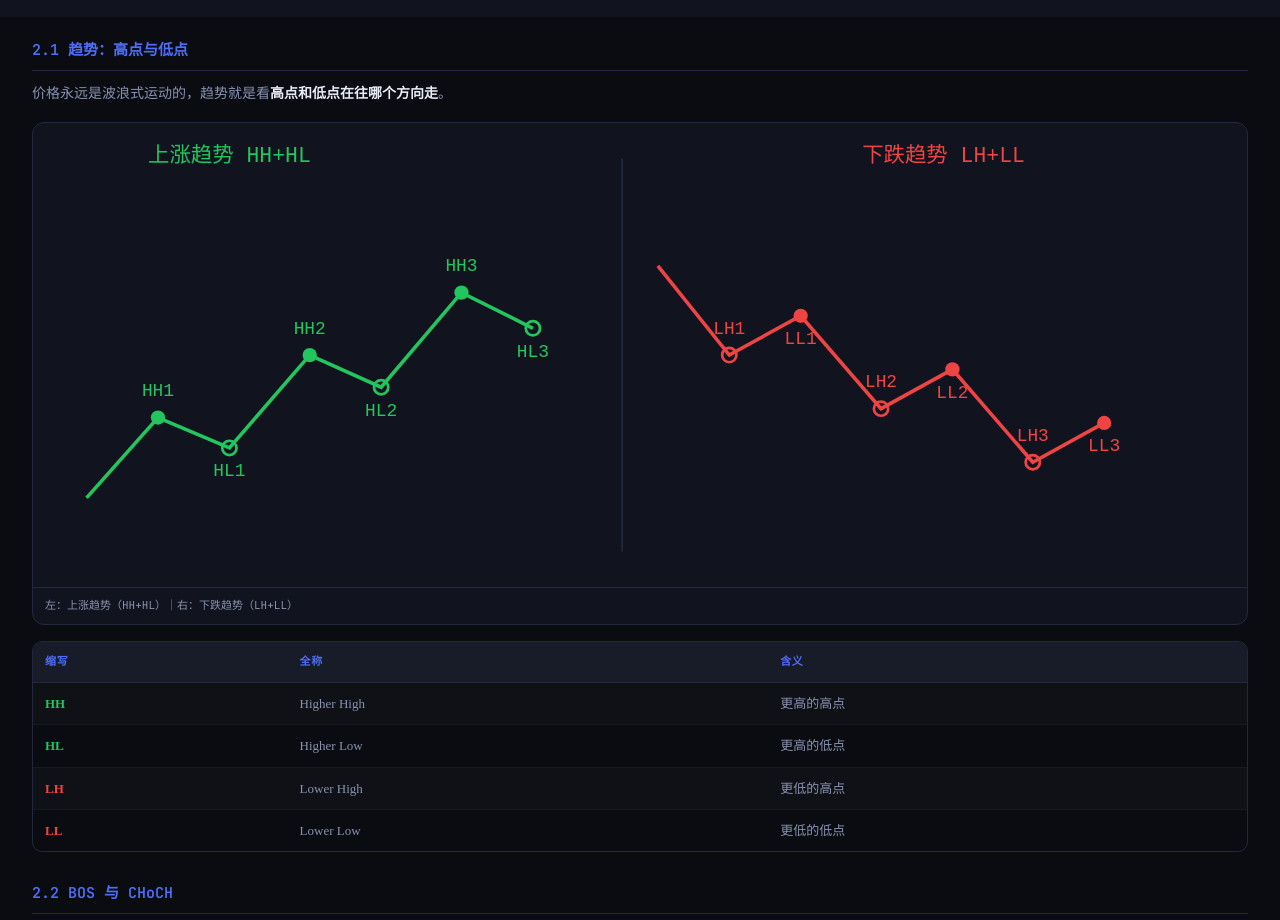
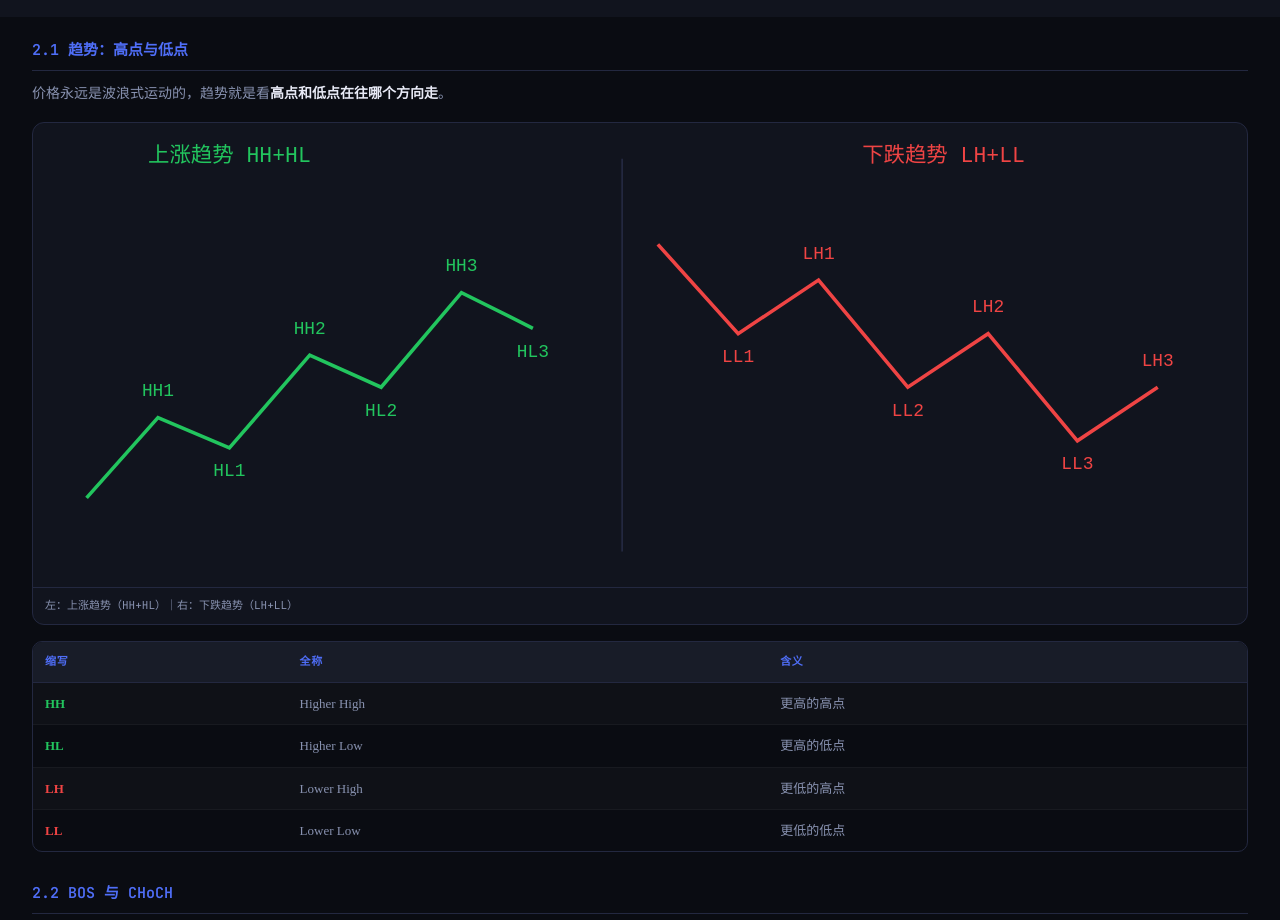
Before and after one commit to JCC-Grace/SMC-Guide, a plain HTML site: page index.html in a window 1280 px wide. Shown: the part 1268-2188 px from the top of the page. Drawn offline with Linux system fonts and the light colour scheme.

Commit message:
Add files via upload
update LL LH

```diff
--- a/index.html
+++ b/index.html
@@ -163,23 +163,23 @@ footer{text-align:center;padding:32px 24px;border-top:1px solid var(--line);font
           <!-- 上涨 -->
           <text x="110" y="22" text-anchor="middle" font-size="12" fill="#22c55e" font-family="monospace">上涨趋势 HH+HL</text>
           <polyline points="30,210 70,165 110,182 155,130 195,148 240,95 280,115" fill="none" stroke="#22c55e" stroke-width="2"/>
-          <circle cx="70" cy="165" r="4" fill="#22c55e"/><text x="70" y="153" text-anchor="middle" font-size="10" fill="#22c55e" font-family="monospace">HH1</text>
-          <circle cx="155" cy="130" r="4" fill="#22c55e"/><text x="155" y="118" text-anchor="middle" font-size="10" fill="#22c55e" font-family="monospace">HH2</text>
-          <circle cx="240" cy="95" r="4" fill="#22c55e"/><text x="240" y="83" text-anchor="middle" font-size="10" fill="#22c55e" font-family="monospace">HH3</text>
-          <circle cx="110" cy="182" r="4" fill="none" stroke="#22c55e" stroke-width="1.5"/><text x="110" y="198" text-anchor="middle" font-size="10" fill="#22c55e" font-family="monospace">HL1</text>
-          <circle cx="195" cy="148" r="4" fill="none" stroke="#22c55e" stroke-width="1.5"/><text x="195" y="164" text-anchor="middle" font-size="10" fill="#22c55e" font-family="monospace">HL2</text>
-          <circle cx="280" cy="115" r="4" fill="none" stroke="#22c55e" stroke-width="1.5"/><text x="280" y="131" text-anchor="middle" font-size="10" fill="#22c55e" font-family="monospace">HL3</text>
+          <text x="70" y="153" text-anchor="middle" font-size="10" fill="#22c55e" font-family="monospace">HH1</text>
+          <text x="155" y="118" text-anchor="middle" font-size="10" fill="#22c55e" font-family="monospace">HH2</text>
+          <text x="240" y="83" text-anchor="middle" font-size="10" fill="#22c55e" font-family="monospace">HH3</text>
+          <text x="110" y="198" text-anchor="middle" font-size="10" fill="#22c55e" font-family="monospace">HL1</text>
+          <text x="195" y="164" text-anchor="middle" font-size="10" fill="#22c55e" font-family="monospace">HL2</text>
+          <text x="280" y="131" text-anchor="middle" font-size="10" fill="#22c55e" font-family="monospace">HL3</text>
           <!-- 分割 -->
           <line x1="330" y1="20" x2="330" y2="240" stroke="#232840" stroke-width="1"/>
           <!-- 下跌 -->
           <text x="510" y="22" text-anchor="middle" font-size="12" fill="#ef4444" font-family="monospace">下跌趋势 LH+LL</text>
-          <polyline points="350,80 390,130 430,108 475,160 515,138 560,190 600,168" fill="none" stroke="#ef4444" stroke-width="2"/>
-          <circle cx="390" cy="130" r="4" fill="none" stroke="#ef4444" stroke-width="1.5"/><text x="390" y="118" text-anchor="middle" font-size="10" fill="#ef4444" font-family="monospace">LH1</text>
-          <circle cx="475" cy="160" r="4" fill="none" stroke="#ef4444" stroke-width="1.5"/><text x="475" y="148" text-anchor="middle" font-size="10" fill="#ef4444" font-family="monospace">LH2</text>
-          <circle cx="560" cy="190" r="4" fill="none" stroke="#ef4444" stroke-width="1.5"/><text x="560" y="178" text-anchor="middle" font-size="10" fill="#ef4444" font-family="monospace">LH3</text>
-          <circle cx="430" cy="108" r="4" fill="#ef4444"/><text x="430" y="124" text-anchor="middle" font-size="10" fill="#ef4444" font-family="monospace">LL1</text>
-          <circle cx="515" cy="138" r="4" fill="#ef4444"/><text x="515" y="154" text-anchor="middle" font-size="10" fill="#ef4444" font-family="monospace">LL2</text>
-          <circle cx="600" cy="168" r="4" fill="#ef4444"/><text x="600" y="184" text-anchor="middle" font-size="10" fill="#ef4444" font-family="monospace">LL3</text>
+          <polyline points="350,68 395,118 440,88 490,148 535,118 585,178 630,148" fill="none" stroke="#ef4444" stroke-width="2"/>
+          <text x="440" y="76" text-anchor="middle" font-size="10" fill="#ef4444" font-family="monospace">LH1</text>
+          <text x="535" y="106" text-anchor="middle" font-size="10" fill="#ef4444" font-family="monospace">LH2</text>
+          <text x="630" y="136" text-anchor="middle" font-size="10" fill="#ef4444" font-family="monospace">LH3</text>
+          <text x="395" y="134" text-anchor="middle" font-size="10" fill="#ef4444" font-family="monospace">LL1</text>
+          <text x="490" y="164" text-anchor="middle" font-size="10" fill="#ef4444" font-family="monospace">LL2</text>
+          <text x="585" y="194" text-anchor="middle" font-size="10" fill="#ef4444" font-family="monospace">LL3</text>
         </svg>
         <div class="chart-label">左：上涨趋势（HH+HL）｜右：下跌趋势（LH+LL）</div>
       </div>
```
